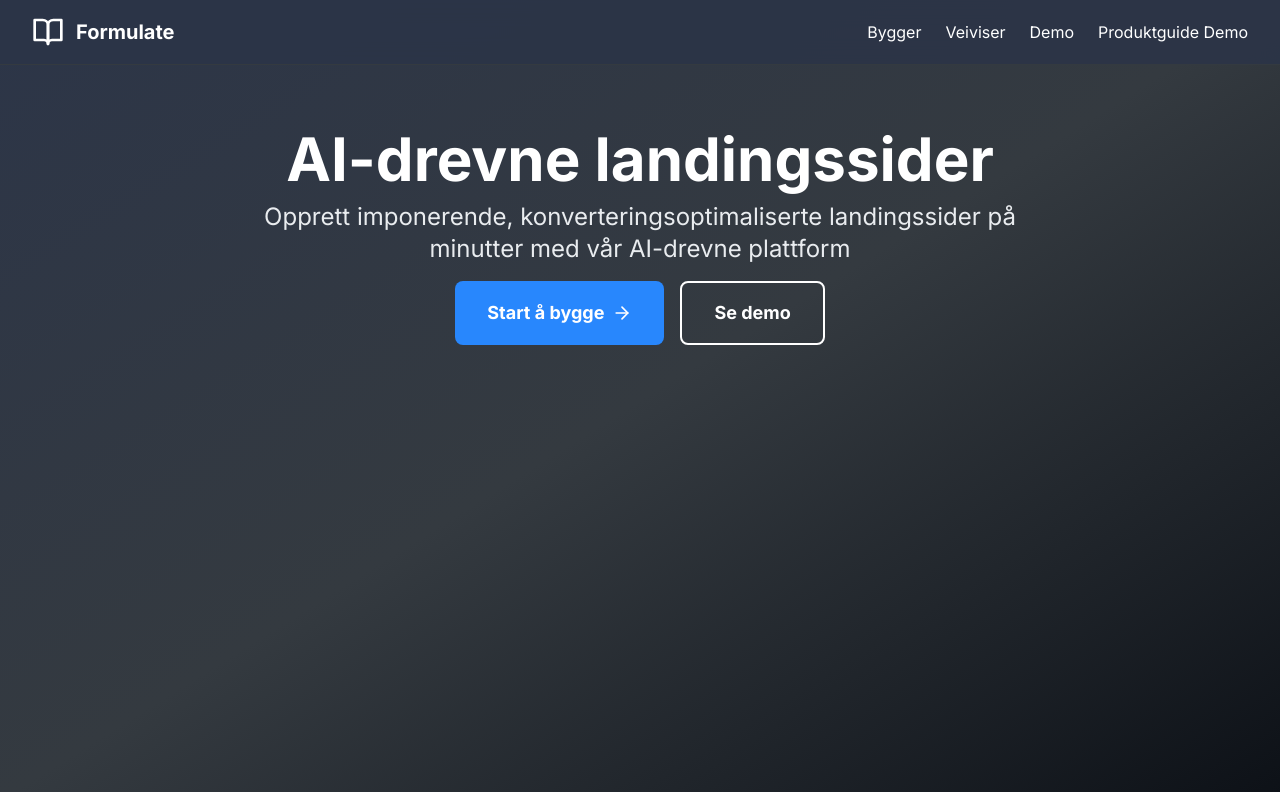
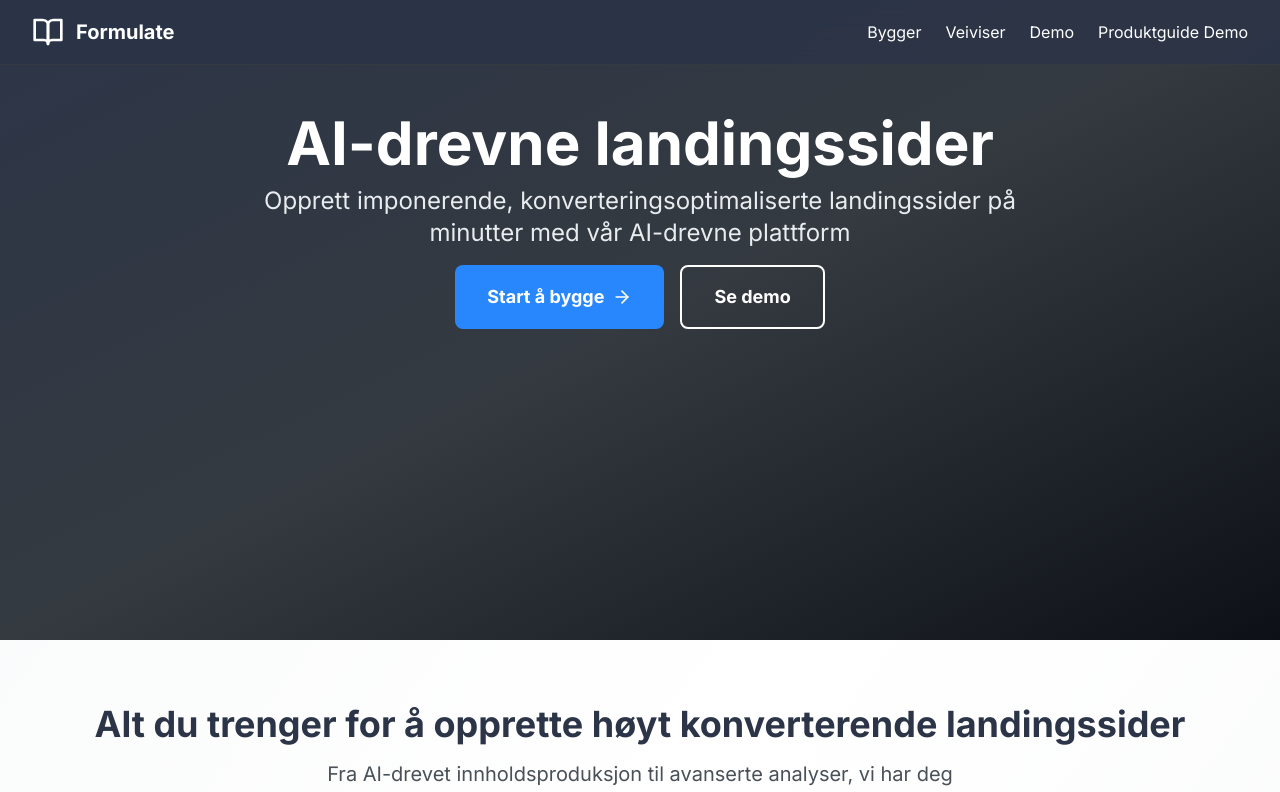
Before and after one commit to CognitiveFire/formulate, a Next.js app: page / in a window 1280 px wide. Shown: the top 792 px of the page. Built offline with nearby package versions, Linux system fonts and the light colour scheme.

Commit message:
fix: Eliminate large gap in hero section
- Reduce hero height from min-h-screen to min-h-[80vh]
- Reduce top padding from pt-16 to pt-12
- Reduce bottom padding from pb-8 to pb-6
- Create more compact and professional hero layout
- Maintain visual appeal while eliminating excessive spacing

```diff
--- a/app/page.tsx
+++ b/app/page.tsx
@@ -57,7 +57,7 @@ export default function HomePage() {
   return (
     <div className="min-h-screen bg-gradient-to-br from-charcoal-50 via-white to-charcoal-50">
       {/* Hero Section */}
-      <div className="min-h-screen bg-gradient-to-br from-n60-800 via-n60-700 to-n60-900 text-white">
+      <div className="min-h-[80vh] bg-gradient-to-br from-n60-800 via-n60-700 to-n60-900 text-white">
         <nav className="bg-n60-800/90 backdrop-blur-md border-b border-n60-700">
           <div className="max-w-7xl mx-auto px-4 sm:px-6 lg:px-8">
             <div className="flex justify-between items-center h-16">
@@ -83,7 +83,7 @@ export default function HomePage() {
           </div>
         </nav>
 
-        <div className="max-w-7xl mx-auto px-4 sm:px-6 lg:px-8 pt-16 pb-8">
+        <div className="max-w-7xl mx-auto px-4 sm:px-6 lg:px-8 pt-12 pb-6">
           <div className="text-center">
             <h1 className="text-4xl md:text-6xl font-bold mb-3">
               AI-drevne landingssider
--- a/components/ProductGuideChatbot.tsx
+++ b/components/ProductGuideChatbot.tsx
@@ -40,15 +40,15 @@ export default function ProductGuideChatbot({ userData, language }: ProductGuide
       readyToHelp: 'Klar til å hjelpe med dine spørsmål',
       askAnything: 'Spør meg om alt om din produktguide...',
       canHelpWith: 'Jeg kan hjelpe med produkt sammenligninger, implementering, kostnader, trening og å komme i gang',
-      humanTakeover: 'Be om menneskelig assistent',
+      humanTakeover: 'Sales Agent',
       humanTakeoverPrompt: 'Vil du at en menneskelig ekspert skal ta over?',
       humanTakeoverConfirm: 'Ja, ta over',
       humanTakeoverCancel: 'Nei, fortsett med AI',
-      humanTakeoverSuccess: 'En menneskelig ekspert tar nå over samtalen!',
+      humanTakeoverSuccess: 'Hei! Jeg er Matthew Robinson, din personlige salgsekspert. Jeg kan hjelpe deg med å finne den perfekte løsningen for dine behov. Hva kan jeg hjelpe deg med i dag?',
       humanTakeoverNote: 'Du kan alltid be om AI-assistent igjen senere.',
       agentStatus: {
         ai: 'AI Assistent',
-        human: 'Menneskelig Ekspert'
+        human: 'Sales Agent'
       },
       differenceResponse: `Flott spørsmål! Her er hvordan de tre anbefalingene skiller seg ut:
 
@@ -164,15 +164,15 @@ Hva vil du utforske nærmere?`
       readyToHelp: 'Ready to help with your questions',
       askAnything: 'Ask me anything about your product guide...',
       canHelpWith: 'I can help with product comparisons, implementation, costs, training, and getting started',
-      humanTakeover: 'Request human assistant',
+      humanTakeover: 'Sales Agent',
       humanTakeoverPrompt: 'Would you like a human expert to take over?',
       humanTakeoverConfirm: 'Yes, take over',
       humanTakeoverCancel: 'No, continue with AI',
-      humanTakeoverSuccess: 'A human expert is now taking over the conversation!',
+      humanTakeoverSuccess: 'Hi! I\'m Matthew Robinson, your personal sales expert. I can help you find the perfect solution for your needs. What can I help you with today?',
       humanTakeoverNote: 'You can always request the AI assistant again later.',
       agentStatus: {
         ai: 'AI Assistant',
-        human: 'Human Expert'
+        human: 'Sales Agent'
       },
       differenceResponse: `Great question! Here's how the three recommendations differ:
 
```
